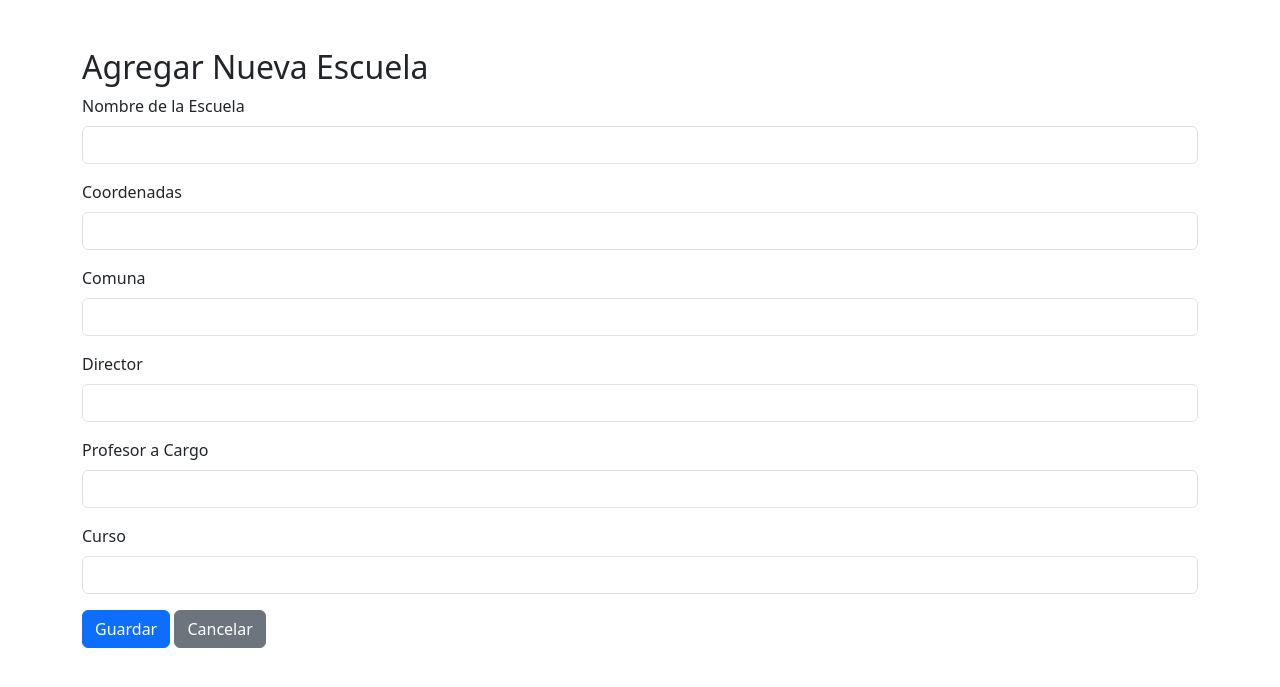
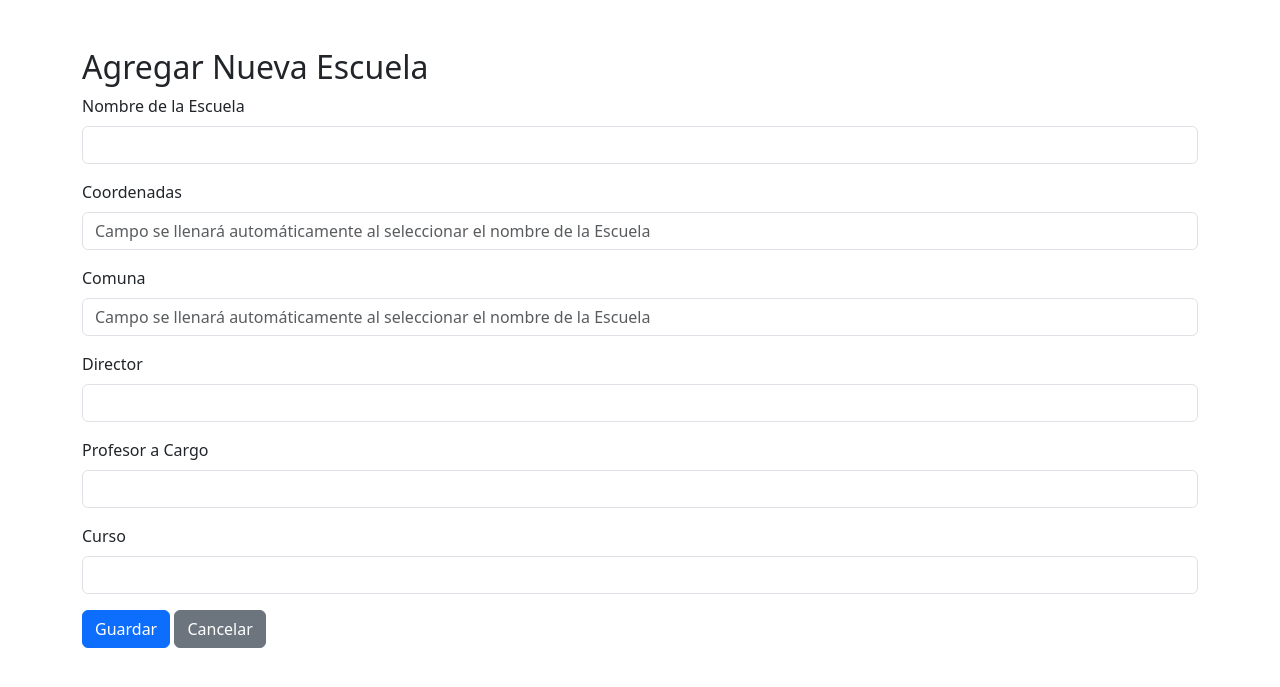
Before and after one commit to KiwiCodex/flask-plantas, a Flask app: page /escuela/crear in a window 1280 px wide. Shown: the top 687 px of the page. Run offline with Flask 3, Linux system fonts and the light colour scheme.

Commit message:
Refinaciones en Escuela

```diff
--- a/app/routes.py
+++ b/app/routes.py
@@ -24,23 +24,24 @@ def escuela_lista():
 def escuela_crear():
     if request.method == 'POST':
         try:
-            data = request.form  # Datos desde el formulario HTML
+            data = request.form
 
             nombre = data.get("nombre")
-            coordenadas_wkt = COLEGIOS.get(nombre)
             comuna = data.get("comuna")
             director = data.get("director")
             profesor = data.get("profesor")
             curso = data.get("curso")
 
-            if not coordenadas_wkt:
+            # Obtener información de la escuela desde COLEGIOS
+            info_escuela = COLEGIOS.get(nombre)
+            if not info_escuela:
                 flash("Colegio no válido", "danger")
                 return redirect(url_for('main.escuela_crear'))
 
+            coordenadas_wkt = info_escuela["coordenadas"]
+
             # Convertir WKT a objeto POINT
-            lon, lat = coordenadas_wkt.replace("POINT (", "").replace(")", "").strip().split()
-            lon = round(float(lon.strip().rstrip(',')), 6)
-            lat = round(float(lat.strip().rstrip(',')), 6)
+            lon, lat = map(float, coordenadas_wkt.replace("POINT (", "").replace(")", "").strip().split())
             point_geom = from_shape(Point(lon, lat))
 
             # Verificar si ya existe una escuela con los mismos datos excepto el curso
@@ -78,6 +79,7 @@ def escuela_crear():
             return redirect(url_for('main.escuela_crear'))
 
     return render_template('escuela_crear.html', COLEGIOS=COLEGIOS)
+
 
 @main.route('/escuela/editar/<int:id>', methods=['GET', 'POST'])
 def escuela_editar(id):
--- a/app/templates/escuela_crear.html
+++ b/app/templates/escuela_crear.html
@@ -49,16 +49,19 @@
 
             <!-- Coordenadas (se llenan automáticamente) -->
             <div class="mb-3">
-                <label for="coordenadas" class="form-label">Coordenadas</label>
-                <input type="text" class="form-control" id="coordenadas" name="coordenadas" readonly>
+                <label for="director" class="form-label">Coordenadas</label>
+                <input type="text" id="coordenadas" name="coordenadas" class="form-control"
+                placeholder="Campo se llenará automáticamente al seleccionar el nombre de la Escuela" readonly>
+            </div>
+
+            <!-- Comuna (se llenan automáticamente) -->
+            <div class="mb-3">
+                <label for="director" class="form-label">Comuna</label>
+                <input type="text" id="comuna" name="comuna" class="form-control"
+                placeholder="Campo se llenará automáticamente al seleccionar el nombre de la Escuela" readonly>
             </div>
 
             <!-- Otros datos -->
-            <div class="mb-3">
-                <label for="comuna" class="form-label">Comuna</label>
-                <input type="text" class="form-control" id="comuna" name="comuna" required>
-            </div>
-
             <div class="mb-3">
                 <label for="director" class="form-label">Director</label>
                 <input type="text" class="form-control" id="director" name="director" required>
@@ -85,6 +88,7 @@
         var nombreInput = document.getElementById("nombre");
         var dropdown = document.getElementById("dropdown");
         var coordenadasInput = document.getElementById("coordenadas");
+        var comunaInput = document.getElementById("comuna");
 
         // Función para actualizar la lista desplegable
         function actualizarLista(filtro) {
@@ -104,7 +108,8 @@
                 // Al hacer clic en una opción, se selecciona automáticamente
                 item.addEventListener("click", function () {
                     nombreInput.value = colegio;
-                        coordenadasInput.value = colegios[colegio]; // Asigna coordenadas
+                    coordenadasInput.value = colegios[colegio].coordenadas; // Asigna coordenadas
+                    comunaInput.value = colegios[colegio].comuna; // Asigna comuna
                     dropdown.style.display = "none"; // Ocultar menú
                 });
 
--- a/colegios.py
+++ b/colegios.py
@@ -1,4 +1,28 @@
 
 COLEGIOS = {
-    "Campus Huayquique": "POINT (-20.269876434271158, -70.13000786156802)",
+    "Campus Huayquique": {
+        "coordenadas": "POINT (-70.13000786156802 -20.269876434271158)",  # Longitud y latitud en formato WKT
+        "comuna": "Iquique"
+    },
+
 }
+
+
+
+'#EJEMPLO:'
+'''
+COLEGIOS = {
+    "Escuela A": {
+        "coordenadas": "POINT (-70.6483 -33.4569)",  # Longitud y latitud en formato WKT
+        "comuna": "Santiago"
+    },
+    "Escuela B": {
+        "coordenadas": "POINT (-70.5667 -33.4165)",
+        "comuna": "Providencia"
+    },
+    "Escuela C": {
+        "coordenadas": "POINT (-70.6556 -33.4372)",
+        "comuna": "Las Condes"
+    }
+}
+'''
```
Lines whose indentation alone changed are shown as unchanged.
